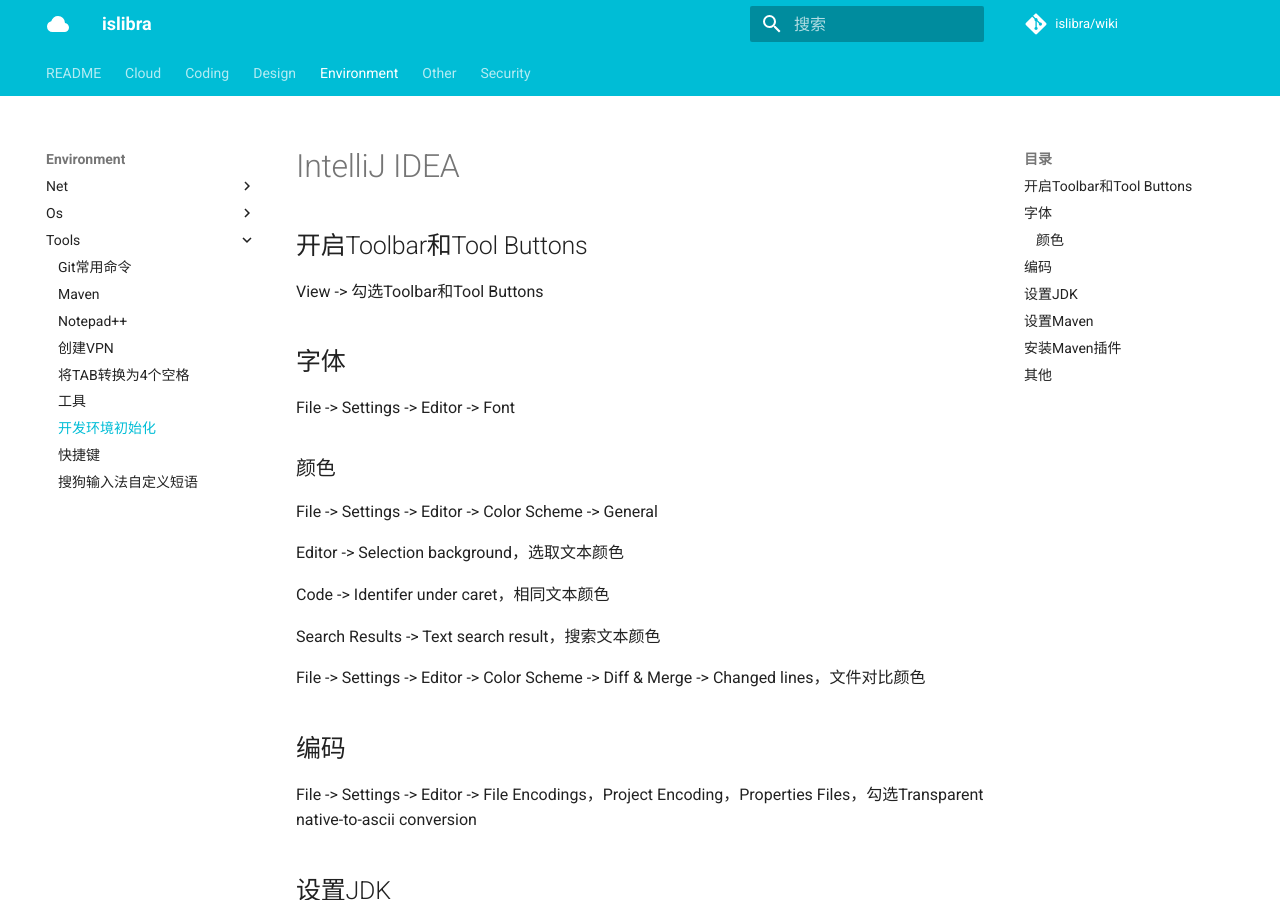
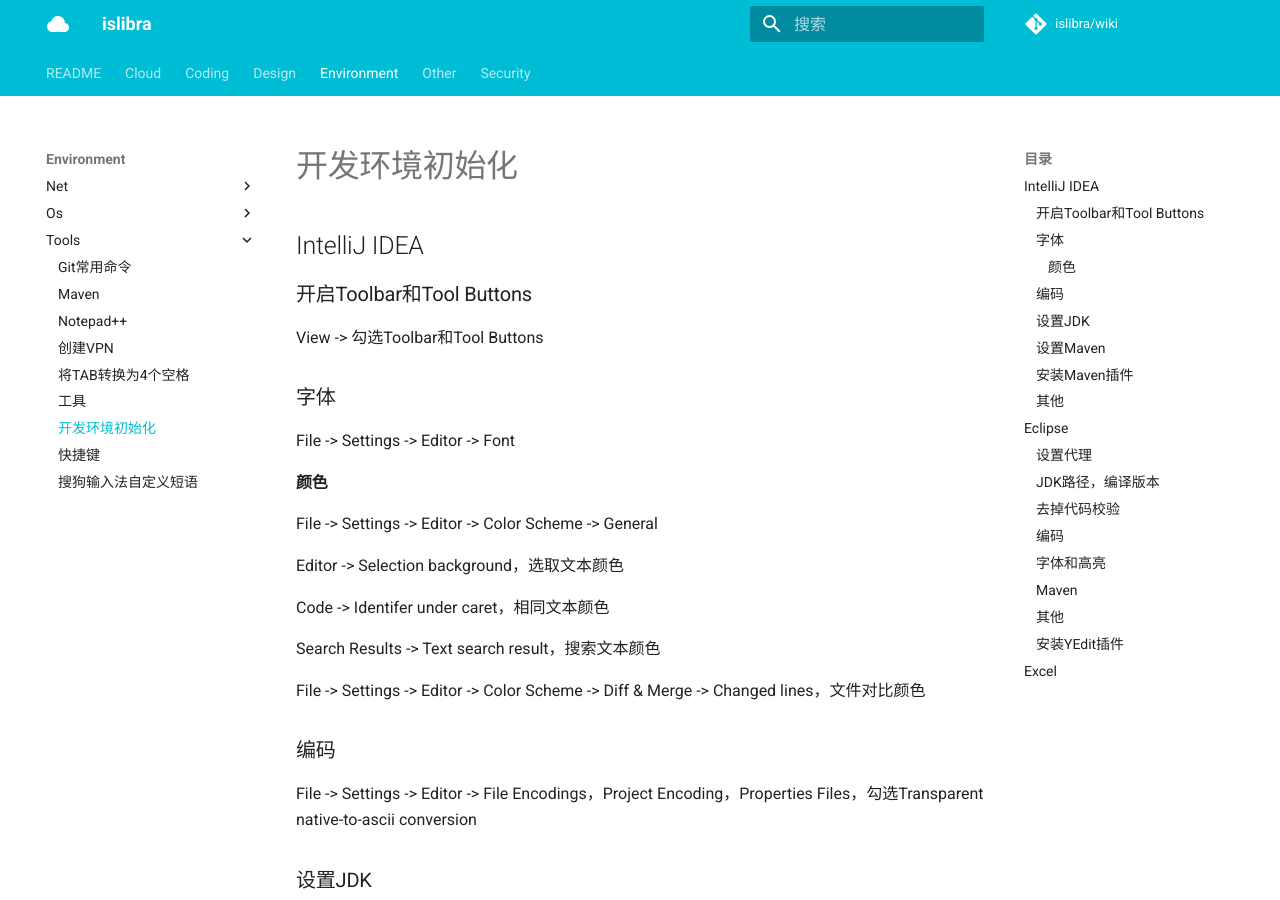
Before and after one commit to islibra/wiki, an MkDocs documentation site: the page built from docs/environment/tools/开发环境初始化.md, in a window 1280 px wide and 900 px high. Built offline with MkDocs 1.6.1 and Material for MkDocs 9.7.7, drawn with Linux system fonts in a browser that asks for light colours; comment, search, counter and statistics services are not loaded.

```diff
--- a/docs/environment/tools/开发环境初始化.md
+++ b/docs/environment/tools/开发环境初始化.md
@@ -30,28 +25,28 @@ Search Results -> Text search result，搜索文本颜色
 File -> Settings -> Editor -> Color Scheme -> Diff & Merge -> Changed lines，文件对比颜色
 
 
-## 编码
+### 编码
 
 File -> Settings -> Editor -> File Encodings，Project Encoding，Properties Files，勾选Transparent native-to-ascii conversion
 
 
-## 设置JDK
+### 设置JDK
 
 File -> Project Structure
 
 
-## 设置Maven
+### 设置Maven
 
 File -> Settings -> Build, Execution, Deployment -> Build Tools -> Maven
 
-## 安装Maven插件
+### 安装Maven插件
 
 File -> Settings -> Plugins，搜索`Maven Helper`
 
 > **Tips:** 若导入项目后未识别出pom.xml，选中pom.xml右键菜单，点击`Add as Maven Project`
 
 
-## 其他
+### 其他
 
 - File -> Settings -> Editor -> General -> Auto Import，勾选Add unambiguous imports on the fly，自动导入包；勾选Optimize imports on the fly，自动删除无用的包。
 - File -> Settings -> Editor -> Code Style -> Java -> Imports，将`Class count to use import with '*'`改为`100`，取消自动导入`.*`。
@@ -61,54 +56,54 @@ File -> Settings -> Plugins，搜索`Maven Helper`
 - 工程不识别Java文件，点击`src - main - java`文件夹右键，`Mark Directory as Sources Root`。
 
 
-# Eclipse
+## Eclipse
 
-## 设置代理
+### 设置代理
 
 Preferences -> General -> Network Connectior
 
 
-##  JDK路径，编译版本
+###  JDK路径，编译版本
 
 Preferences -> Java -> Installed JREs，指向JDK路径
 
 Preferences -> Java -> Compiler，选择1.8
 
 
-## 去掉代码校验
+### 去掉代码校验
 
 Preferences -> Validation，点击Disable All，勾选Suspend all validators
 
 
-## 编码
+### 编码
 
 Preferences -> General -> Workspace，Text file encoding设置为UTF-8
 
 Preferences -> General -> Content Types，选中Text，在Default encoding中填入UTF-8，点击Update
 
 
-## 字体和高亮
+### 字体和高亮
 
 Preferences -> General -> Appearance -> Colors and Fonts，Basic -> Text Font，Edit选择自己喜欢的字体和字号
 
 Preferences -> General -> Editors -> Text Editors，Selection background color选中的行背景颜色，Annotations -> Occurrences高亮的背景颜色
 
 
-## Maven
+### Maven
 
 Preferences -> Maven -> Installations，添加Maven安装地址
 
 Preferences -> Maven -> User Settings，设置Maven配置文件
 
 
-## 其他
+### 其他
 
 Preferences -> General -> Editors -> Text Editors，勾选Insert spaces for tabs，将TAB替换为4个空格。
 
 
-## 安装YEdit插件
+### 安装YEdit插件
 
 
-# Excel
+## Excel
 
 关闭自动保存：选项-保存-自动恢复例外情况
```
Also changed, not shown: other parts of docs/environment/tools/开发环境初始化.md (+5 -10 lines), docs/cloud/openstack/虚拟化.md (+8 -10 lines), docs/environment/tools/快捷键.md (+10 -9 lines).
